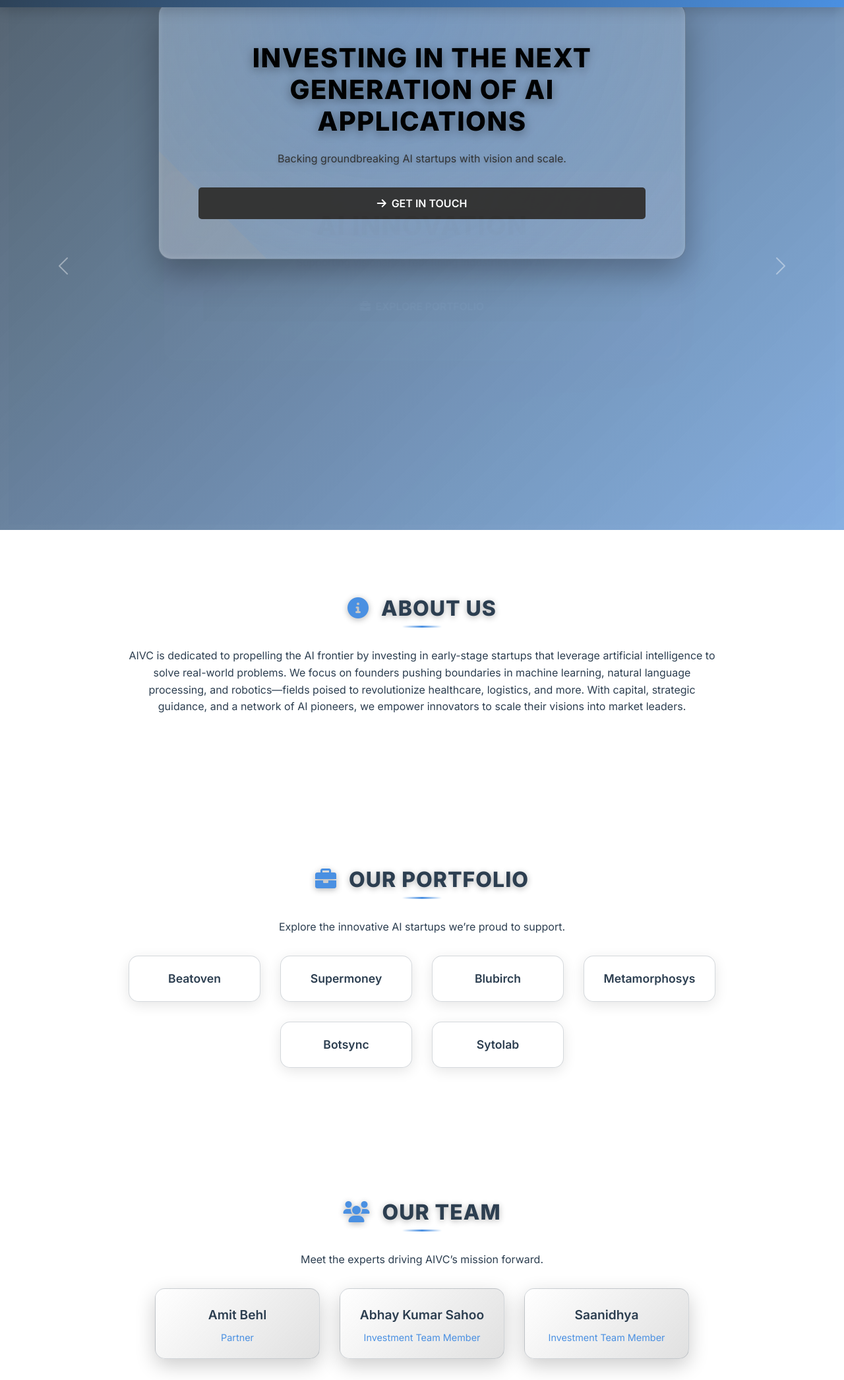
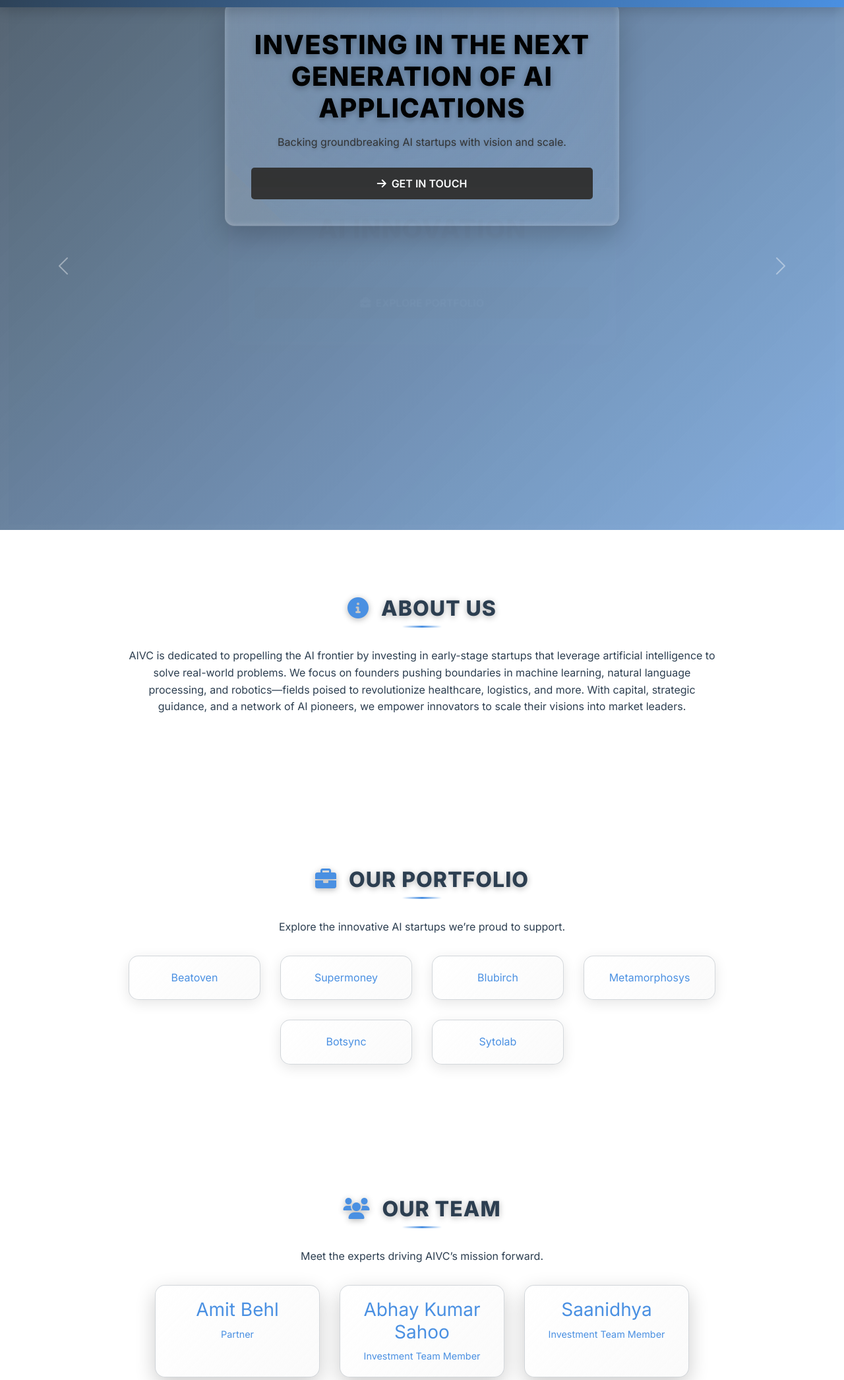
Before and after one commit to abhayksahoo/aivc2, a plain HTML site: page index.html in a window 1280 px wide. Shown: the part 77-2168 px from the top of the page at 66% size. Drawn offline with nearby package versions, Linux system fonts and the light colour scheme.

Commit message:
final draft v2

```diff
--- a/index.html
+++ b/index.html
@@ -87,16 +87,20 @@
             text-align: center;
         }
         .hero-content {
-            background: linear-gradient(135deg, rgba(255, 255, 255, 0.3), rgba(211, 211, 211, 0.2));
-            backdrop-filter: blur(15px);
-            padding: 60px;
-            border-radius: 20px;
-            border: 1px solid rgba(44, 62, 80, 0.4);
-            max-width: 800px;
-            box-shadow: 0 20px 50px rgba(0, 0, 0, 0.3), inset 0 0 10px rgba(245, 246, 245, 0.2);
+            background: linear-gradient(135deg, rgba(255, 255, 255, 0.2), rgba(211, 211, 211, 0.1));
+            backdrop-filter: blur(25px); /* Increased blur for glass effect */
+            padding: 40px; /* Reduced padding for desktop */
+            border-radius: 15px; /* Sharper edges */
+            border: 1px solid rgba(44, 62, 80, 0.3);
+            max-width: 600px; /* Reduced size for desktop */
+            box-shadow: 0 15px 40px rgba(0, 0, 0, 0.2), inset 0 0 10px rgba(245, 246, 245, 0.3);
             position: relative;
             overflow: hidden;
             z-index: 10;
+            transition: transform 0.3s ease;
+        }
+        .hero-content:hover {
+            transform: scale(1.02);
         }
         .hero-content::before {
             content: '';
@@ -105,24 +109,24 @@
             left: -50%;
             width: 200%;
             height: 200%;
-            background: radial-gradient(circle, rgba(74, 144, 226, 0.3) 0%, transparent 70%);
+            background: radial-gradient(circle, rgba(74, 144, 226, 0.2) 0%, transparent 70%);
             transform: rotate(45deg);
             pointer-events: none;
             z-index: -1;
             animation: shine 6s infinite ease-in-out;
         }
         .hero h1 {
-            font-size: 2.5rem; /* Reduced from 3.5rem */
+            font-size: 2.5rem;
             font-weight: 800;
-            margin-bottom: 20px;
-            letter-spacing: 1.5px;
+            margin-bottom: 15px;
+            letter-spacing: 1.2px;
             text-transform: uppercase;
             color: #000000;
-            text-shadow: 0 4px 15px rgba(0, 0, 0, 0.4);
+            text-shadow: 0 3px 10px rgba(0, 0, 0, 0.3);
         }
         .hero p {
-            font-size: 1rem; /* Reduced from 1.2rem */
-            margin-bottom: 30px;
+            font-size: 1rem;
+            margin-bottom: 25px;
             color: #333333;
             font-weight: 400;
             text-shadow: 0 2px 5px rgba(0, 0, 0, 0.2);
@@ -204,8 +208,8 @@
             margin-top: 30px;
         }
         .team-card {
-            background: linear-gradient(135deg, rgba(255, 255, 255, 0.9), rgba(211, 211, 211, 0.7));
-            backdrop-filter: blur(10px);
+            background: linear-gradient(135deg, rgba(255, 255, 255, 0.2), rgba(211, 211, 211, 0.1));
+            backdrop-filter: blur(15px);
             border: 1px solid rgba(44, 62, 80, 0.2);
             border-radius: 15px;
             padding: 20px;
@@ -213,6 +217,7 @@
             text-align: center;
             box-shadow: 0 10px 30px rgba(0, 0, 0, 0.2);
             transition: transform 0.3s ease, box-shadow 0.3s ease;
+            display: block; /* Ensure the whole card is clickable */
         }
         .team-card:hover {
             transform: translateY(-5px);
@@ -223,7 +228,8 @@
             font-weight: 600;
             color: #2c3e50;
             text-decoration: none;
-            transition: color 0.3s ease;
+            display: block;
+            margin-bottom: 10px;
         }
         .team-card h3 a:hover {
             color: #4a90e2;
@@ -243,7 +249,8 @@
             margin-top: 30px;
         }
         .portfolio-card {
-            background: #ffffff;
+            background: linear-gradient(135deg, rgba(255, 255, 255, 0.2), rgba(211, 211, 211, 0.1));
+            backdrop-filter: blur(15px);
             border: 1px solid rgba(44, 62, 80, 0.2);
             border-radius: 15px;
             padding: 20px;
@@ -253,6 +260,7 @@
             transition: transform 0.3s ease, box-shadow 0.3s ease, background 0.3s ease;
             position: relative;
             overflow: hidden;
+            display: block; /* Ensure the whole card is clickable */
         }
         .portfolio-card::before {
             content: '';
@@ -271,13 +279,14 @@
         .portfolio-card:hover {
             transform: translateY(-5px);
             box-shadow: 0 15px 40px rgba(74, 144, 226, 0.4);
-            background: linear-gradient(135deg, rgba(255, 255, 255, 0.9), rgba(211, 211, 211, 0.7));
+            background: linear-gradient(135deg, rgba(255, 255, 255, 0.3), rgba(211, 211, 211, 0.2));
         }
         .portfolio-card a {
             font-size: 1.1rem;
             font-weight: 600;
             color: #2c3e50;
             text-decoration: none;
+            display: block;
             transition: color 0.3s ease;
         }
         .portfolio-card a:hover {
@@ -291,8 +300,8 @@
             margin: 20px 0;
         }
         .query-box {
-            background: linear-gradient(135deg, rgba(255, 255, 255, 0.9), rgba(211, 211, 211, 0.7));
-            backdrop-filter: blur(10px);
+            background: linear-gradient(135deg, rgba(255, 255, 255, 0.2), rgba(211, 211, 211, 0.1));
+            backdrop-filter: blur(15px);
             border: 1px solid rgba(44, 62, 80, 0.2);
             border-radius: 15px;
             padding: 30px;
@@ -367,6 +376,18 @@
             0% { transform: rotate(45deg) translate(-20%, -20%); }
             50% { transform: rotate(45deg) translate(20%, 20%); }
             100% { transform: rotate(45deg) translate(-20%, -20%); }
+        }
+
+        /* Media Queries for Mobile Responsiveness */
+        @media (max-width: 768px) {
+            .hero-content {
+                max-width: 90%; /* Full width on mobile */
+                padding: 30px;
+            }
+            .team-card, .portfolio-card {
+                width: 100%;
+                margin-bottom: 20px;
+            }
         }
     </style>
 </head>
@@ -451,24 +472,24 @@
             <h2><i class="fas fa-briefcase"></i> Our Portfolio</h2>
             <p>Explore the innovative AI startups we’re proud to support.</p>
             <div class="portfolio-container">
-                <div class="portfolio-card">
-                    <a href="https://www.beatoven.ai/" target="_blank">Beatoven</a>
-                </div>
-                <div class="portfolio-card">
-                    <a href="https://www.supermoney.in/#/" target="_blank">Supermoney</a>
-                </div>
-                <div class="portfolio-card">
-                    <a href="https://www.blubirch.com/" target="_blank">Blubirch</a>
-                </div>
-                <div class="portfolio-card">
-                    <a href="https://metamorphtech.com/" target="_blank">Metamorphosys</a>
-                </div>
-                <div class="portfolio-card">
-                    <a href="https://www.botsync.co/" target="_blank">Botsync</a>
-                </div>
-                <div class="portfolio-card">
-                    <a href="https://www.sytolab.com/" target="_blank">Sytolab</a>
-                </div>
+                <a href="https://www.beatoven.ai/" target="_blank" class="portfolio-card">
+                    <span>Beatoven</span>
+                </a>
+                <a href="https://www.supermoney.in/#/" target="_blank" class="portfolio-card">
+                    <span>Supermoney</span>
+                </a>
+                <a href="https://www.blubirch.com/" target="_blank" class="portfolio-card">
+                    <span>Blubirch</span>
+                </a>
+                <a href="https://metamorphtech.com/" target="_blank" class="portfolio-card">
+                    <span>Metamorphosys</span>
+                </a>
+                <a href="https://www.botsync.co/" target="_blank" class="portfolio-card">
+                    <span>Botsync</span>
+                </a>
+                <a href="https://www.sytolab.com/" target="_blank" class="portfolio-card">
+                    <span>Sytolab</span>
+                </a>
             </div>
         </div>
     </div>
@@ -478,18 +499,18 @@
             <h2><i class="fas fa-users"></i> Our Team</h2>
             <p>Meet the experts driving AIVC’s mission forward.</p>
             <div class="team-container">
-                <div class="team-card">
-                    <h3><a href="https://www.linkedin.com/in/amit-behl-a80329/" target="_blank">Amit Behl</a></h3>
+                <a href="https://www.linkedin.com/in/amit-behl-a80329/" target="_blank" class="team-card">
+                    <h3>Amit Behl</h3>
                     <p>Partner</p>
-                </div>
-                <div class="team-card">
-                    <h3><a href="https://www.linkedin.com/in/abhay-kumar-sahoo-546748155/" target="_blank">Abhay Kumar Sahoo</a></h3>
+                </a>
+                <a href="https://www.linkedin.com/in/abhay-kumar-sahoo-546748155/" target="_blank" class="team-card">
+                    <h3>Abhay Kumar Sahoo</h3>
                     <p>Investment Team Member</p>
-                </div>
-                <div class="team-card">
-                    <h3><a href="https://www.linkedin.com/in/saanidhya-232874225/" target="_blank">Saanidhya</a></h3>
+                </a>
+                <a href="https://www.linkedin.com/in/saanidhya-232874225/" target="_blank" class="team-card">
+                    <h3>Saanidhya</h3>
                     <p>Investment Team Member</p>
-                </div>
+                </a>
             </div>
         </div>
     </div>
```
